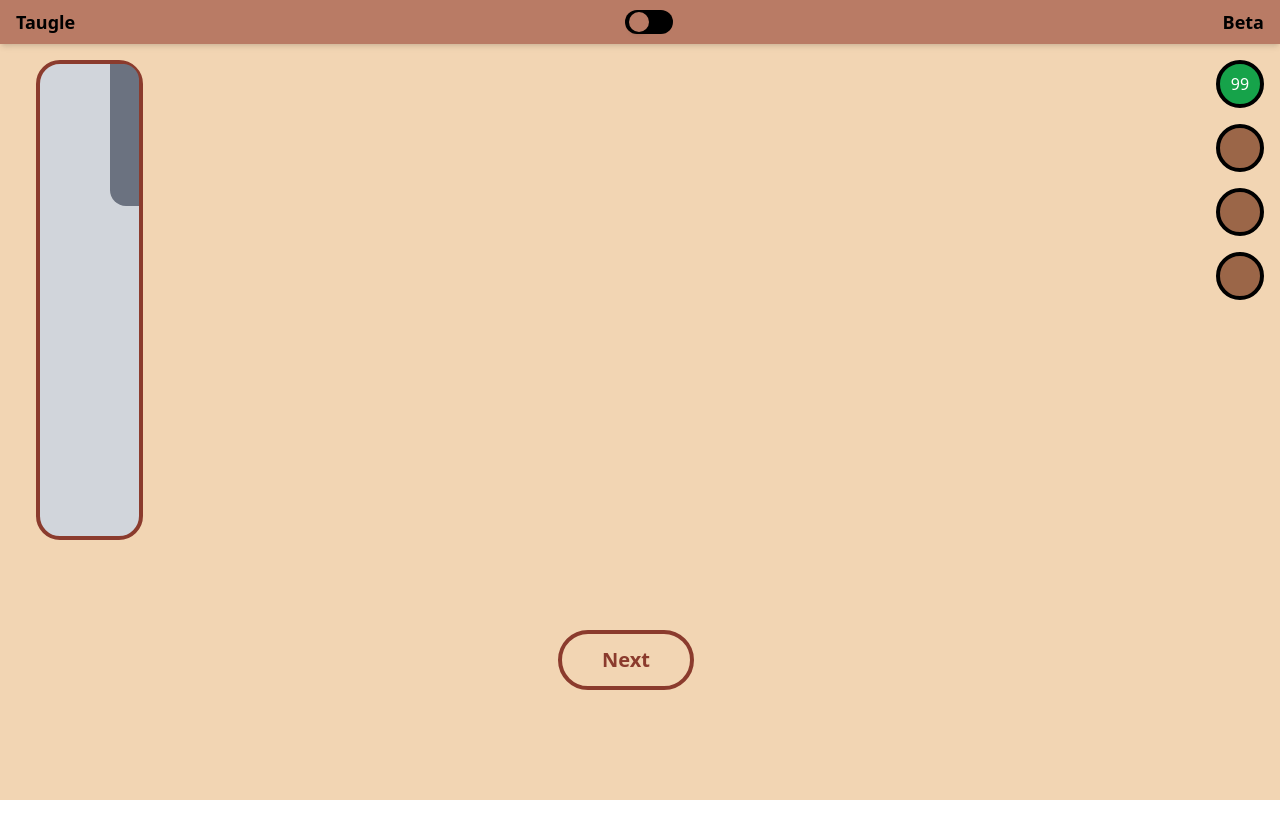
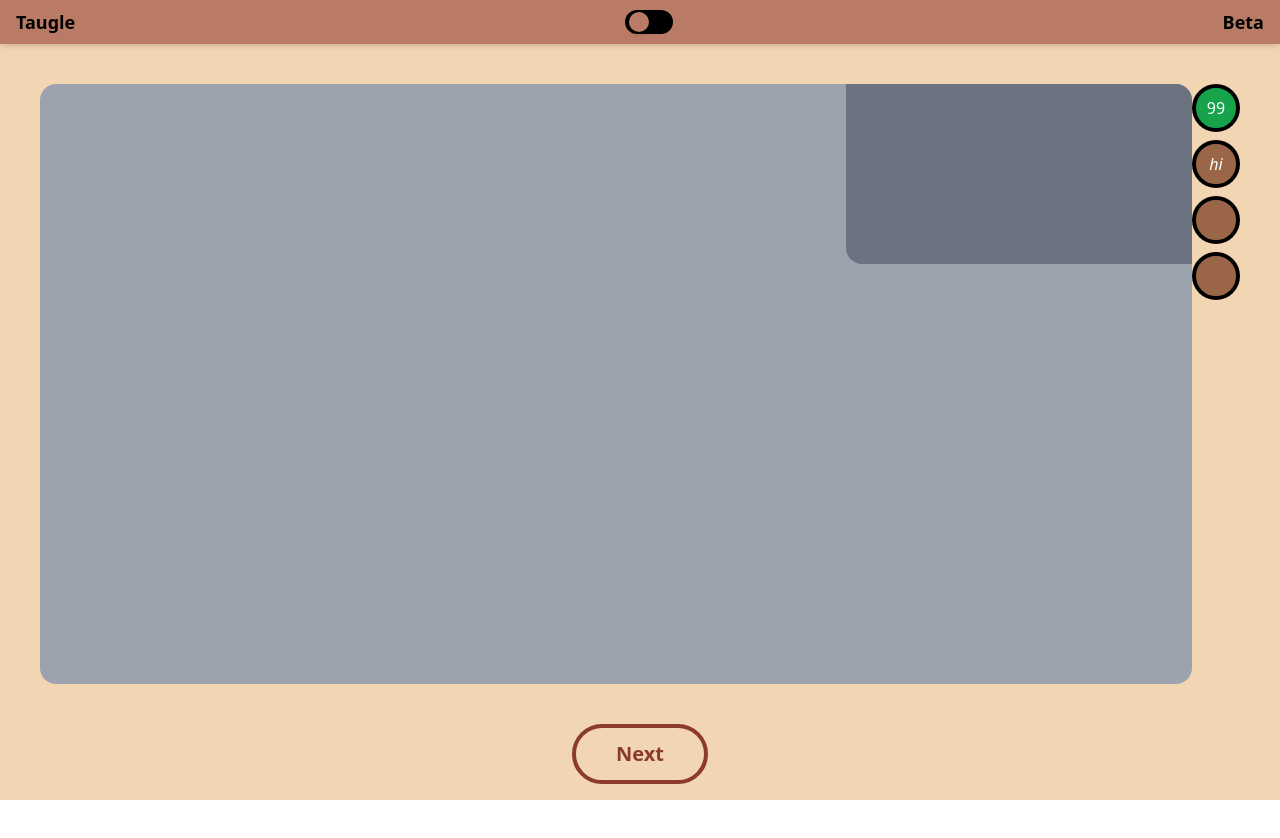
Before and after one commit to purplepotatodonkey/taugle-web-app, a React (Vite) app: page / in a window 1280 px wide. Shown: the top 838 px of the page. After the commit the page ends 800 px from the top, so only its background shows below. Built offline with nearby package versions, Linux system fonts and the light colour scheme.

Commit message:
Change ChatPage with flex-styling

```diff
--- a/src/pages/ChatPage.jsx
+++ b/src/pages/ChatPage.jsx
@@ -2,60 +2,106 @@ import React, { useState } from 'react';
 import Header from '../components/Header';
 
 function Chat() {
-
     // State to track whether the chat menu is open or not
     const [isChatOpen, setIsChatOpen] = useState(false);
-    const [showRating, setShowRating] = useState(false);
+    const [showRating, setShowRating] = useState(false)
 
     // Function to toggle the chat menu
     const toggleChatMenu = () => {
         setIsChatOpen(!isChatOpen);
     };
+
+    const handleRatingSelect = (rating) => {
+        console.log("You selected:", rating); // Do something with the selected rating
+        setShowRating(false)
+    }
+
     // Function to handle the Next button click
     const handleNextClick = () => {
         setShowRating(true); // Show rating when the "Next" button is clicked
     };
-    // Function to handle rating selection
-    const handleRatingSelect = (rating) => {
-        console.log("You selected:", rating); // Do something with the selected rating
-        setShowRating(false); // Go back to showing the Next button
-    };
 
     return (
-        <div className='max-h-screen bg-peachOrange'>
-            <Header/>
-            <div className="p-4">
-                {/* Grid Container */}
-                <div className={`pl-5 grid grid-cols-11 grid-rows-4 gap-0`}>
-                    {/* Video Section - Takes up 11 columns */}
-                    <div className={`col-start-1 col-span-${isChatOpen ? '8' : '12'} row-start-1 row-span-2 relative bg-gray-300 border-4 border-darkBrown rounded-3xl`}>
-                        {/* Smaller Video in Top Right */}
-                        <div className="absolute top-0 right-0 bottom-0 bg-gray-500 rounded-bl-2xl rounded-tr-2xl w-[30%] h-[30%]"></div>
+        <div className="h-screen bg-peachOrange">
+            {/* Header Section */}
+            <div className="flex flex-col bg-red-200">
+                <Header />
             </div>
-                    {/* Button Section - Takes up 1 column */}
-                    <div className=" col-start-12 col-span-1 justify-self-end space-y-4">
-                        {/* Buttons */}
-                        <button className="w-12 h-12 rounded-full bg-green-600  border-black border-4 text-white flex items-center justify-center">
+
+            {/* Main Content Section */}
+            <div className="flex flex-row h-[85%] p-10">
+                {/* Video Section */}
+                <div
+                    className={`h-full duration-300 ease-in-out ${
+                        isChatOpen ? 'w-2/3' : 'w-[96%]'
+                    } bg-gray-400 rounded-2xl`}>
+                    <div className="relative w-full h-full">
+                        <div className="absolute top-0 right-0 bg-gray-500 rounded-bl-2xl rounded-tr-2xl w-[30%] h-[30%]"></div>
+                    </div>
+                </div>
+
+                {/* Chat Section */}
+                {isChatOpen && (
+                    <div className="w-1/3 bg-peachOrange shadow-lg border-4 border-brown-500 rounded-2xl flex flex-col ml-4 mr-4 h-full">
+                        {/* Chat Header */}
+                        <div className="flex justify-between items-center bg-peachOrange border-b-4 border-b-brown-500 p-4 rounded-t-2xl">
+                            <h2 className="text-lg font-bold">Chat</h2>
+                            <button
+                                className="text-black text-xl font-bold"
+                                onClick={toggleChatMenu}
+                            >
+                                &times;
+                            </button>
+                        </div>
+
+                        {/* Chat Messages */}
+                        <div className="flex-grow overflow-y-auto p-4">
+                            <p className="text-sm text-gray-600">No messages yet!</p>
+                        </div>
+
+                        {/* Chat Input */}
+                        <div className="p-4 border-t-4 border-t-brown-500 bg-peachOrange rounded-bl-2xl rounded-br-2xl">
+                            <div className="flex">
+                                <input
+                                    type="text"
+                                    placeholder="Type your message..."
+                                    className="flex-grow bg-peachOrange"
+                                />
+                                <button className="bg-brown-500 text-white p-2 rounded-lg">
+                                    Send
+                                </button>
+                            </div>
+                        </div>
+                    </div>
+                )}
+
+                {/* Side Panel Section */}
+                <div className="flex flex-col items-center space-y-2 ml-auto">
+                    <button className="w-12 h-12 rounded-full bg-green-600 border-black border-4 text-white flex items-center justify-center">
                         99
                     </button>
-                        <button className="w-12 h-12 rounded-full bg-brown-500 border-black border-4 text-white flex items-center justify-center" onClick={toggleChatMenu}>
-                            <i className="fas fa-bars"></i>
+                    <button
+                        className="w-12 h-12 rounded-full bg-brown-500 border-black border-4 text-white flex items-center justify-center"
+                        onClick={toggleChatMenu}
+                    >
+                        <i className="fas fa-bars">hi</i>
                     </button>
-                        <button className="w-12 h-12 rounded-full bg-brown-500  border-black border-4 text-white flex items-center justify-center">
+                    <button className="w-12 h-12 rounded-full bg-brown-500 border-black border-4 text-white flex items-center justify-center">
                         <i className="fas fa-image"></i>
                     </button>
-                        <button className="w-12 h-12 rounded-full bg-brown-500  border-black border-4 text-white flex items-center justify-center">
+                    <button className="w-12 h-12 rounded-full bg-brown-500 border-black border-4 text-white flex items-center justify-center">
                         <i className="fas fa-gamepad"></i>
                     </button>
                 </div>
+            </div>
 
-
-                    <div className='row-start-3 row-span-1 col-start-1 col-end-12 flex justify-center items-center'>
+            {/* Footer Section */}
+            <div className="flex justify-center items-center">
             {!showRating ? (
                         <button className=" flex bg-transparent text-darkBrown text-xl font-bold py-3 px-10 rounded-full border-4 border-darkBrown hover:bg-peach-400 hover:text-darkBrown transition duration-300" onClick={handleNextClick}>Next</button>
                         ) : (
-                            <div className='grid grid-cols-2'>
-                                <div className="flex justify-center items-center col-start-1 col-span-1 space-x-4 bg-[#F2D5B3] p-4 rounded-lg">
+                            <div className='flex flex-row'>
+                                <div className="flex justify-center items-center space-x-4 bg-[#F2D5B3] pl-4 pr-4 rounded-lg">
                                     {/* Sad Smiley */}
                                     <button className="flex justify-center items-center p-2 border-4 border-darkBrown rounded-full hover:bg-[#F5E0C3] focus:outline-none" onClick={handleRatingSelect}>
                                         <img src="/src/assets/sad.png" alt="Group of Friends" className="rounded-full w-10 h-10 object-cover" />
@@ -71,44 +117,15 @@ function Chat() {
                                         <img src="/src/assets/happy.png" alt="Group of Friends" className="rounded-full w-10 h-10 object-cover" />
                                     </button>
                                 </div>
-                                <div className='flex justify-center items-center col-start-2 col-span-1'>
+                                <div className='flex justify-center items-center'>
                                     <button className=" flex bg-transparent text-darkBrown text-xl font-bold py-3 px-10 rounded-full border-4 border-darkBrown hover:bg-peach-400 hover:text-darkBrown transition duration-300" onClick={handleRatingSelect}>Report</button>
                                 </div>
                             </div>
                         )
                     }
             </div>
-
-
-                    {/* Chat Section (Conditionally Rendered) */}
-                    {isChatOpen && (
-                        <div className=" col-start-9 col-span-3 row-start-1 row-span-2 h-full w-full flex justify-center bg-peachOrange pl-10">
-                            {/* Chat Container */}
-                            <div className=" bg-peachOrange border-4 border-darkBrown rounded-3xl flex flex-col justify-between">
-                                {/* Chat Messages Area (Scrollable) */}
-                                <div className="flex-grow p-4 overflow-y-auto border-b-2 border-darkBrown">
-                                    {/* Chat messages would appear here */}
-                                    <p className="text-center text-darkBrown">No messages yet...</p>
         </div>
-
-                                {/* Input Area */}
-                                <div className="p-2 border-t-2 border-darkBrown flex items-center">
-                                    <input
-                                        type="text"
-                                        placeholder="Start Typing Down Here"
-                                        className="w-full p-2 text-darkBrown bg-transparent border-none focus:outline-none"
-                                    />
-                                    <button className="p-2 bg-transparent text-darkBrown border-4 border-darkBrown ml-2">
-                                        <i className="fas fa-paper-plane"></i>
-                                    </button>
-                                </div>
-                            </div>
-                        </div>
-                    )}
-                </div>
-            </div>
-        </div>
-    )
+    );
 }
 
-export default Chat
+export default Chat;
```
Lines whose indentation alone changed are shown as unchanged.
